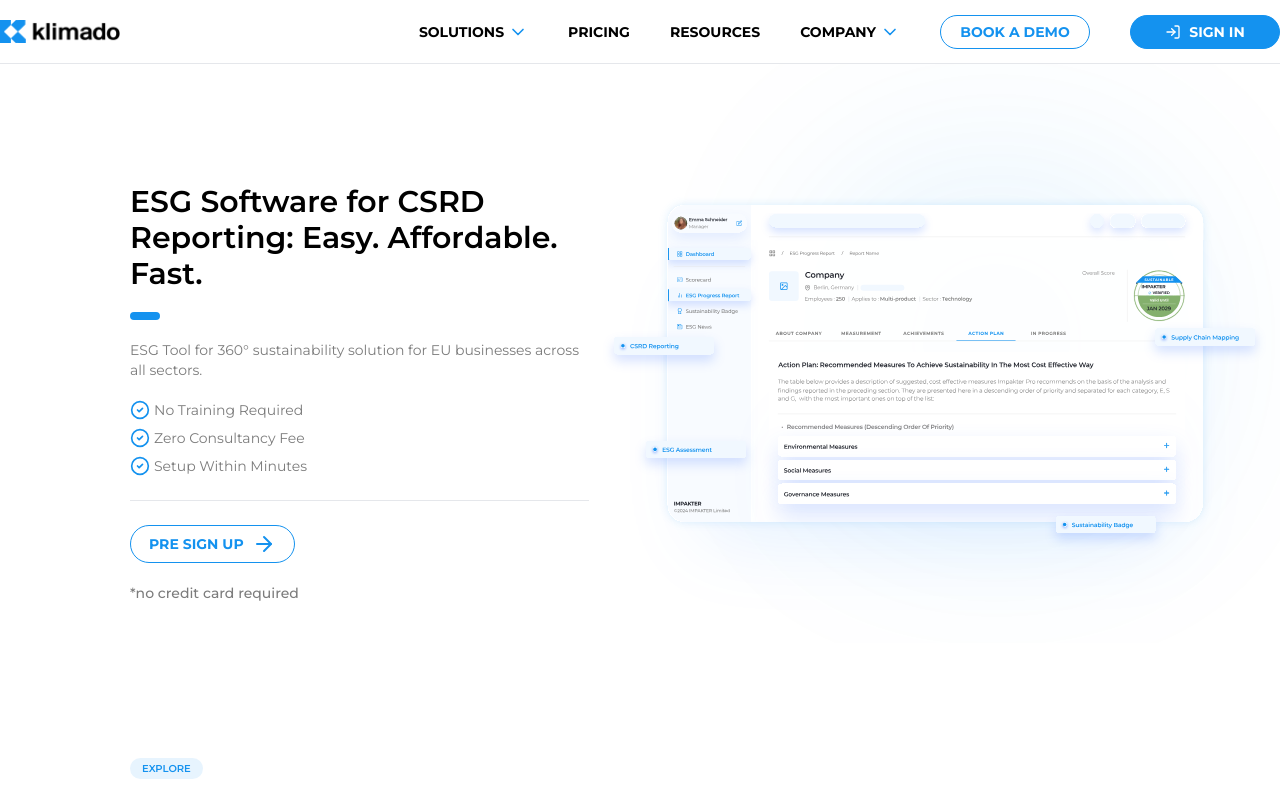
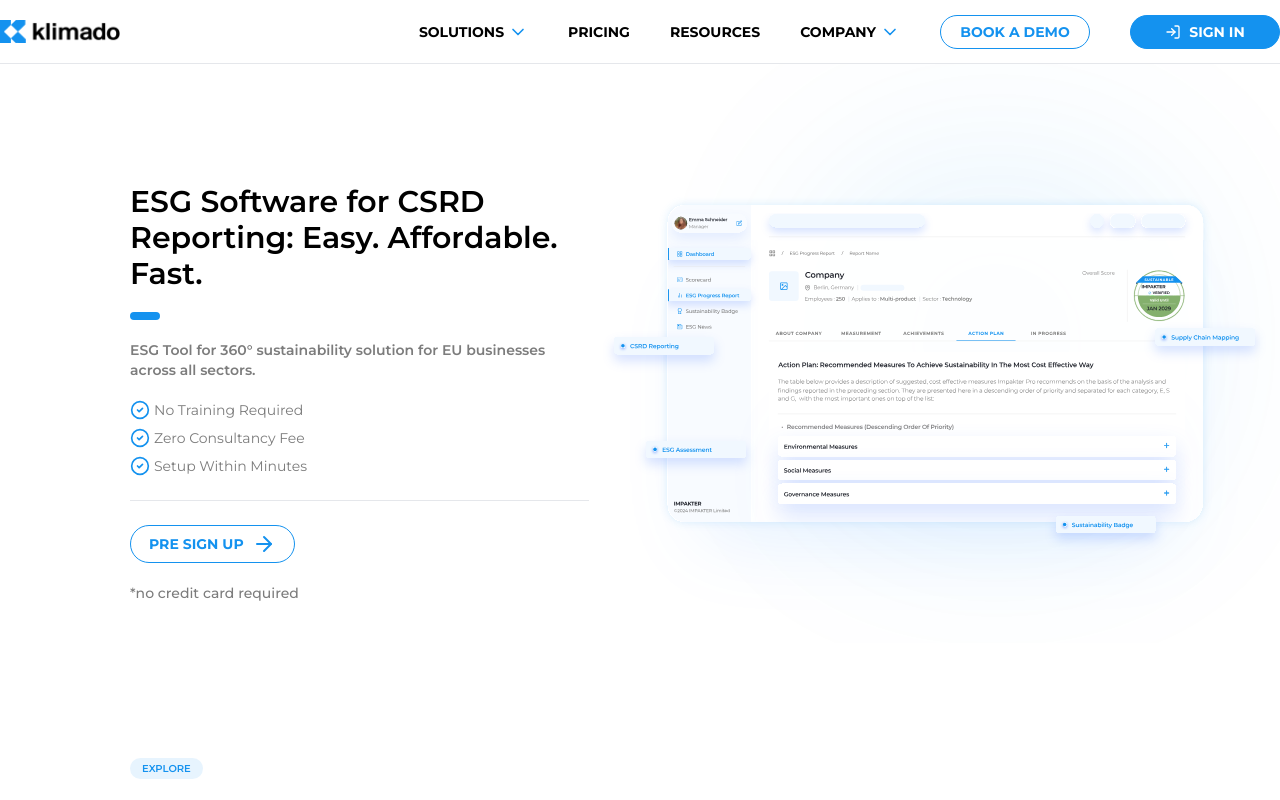
Before and after one commit to RaoAkif/Klimado, a Next.js app: page / in a window 1280 px wide. Shown: the top 800 px of the page. Built offline with nearby package versions, Linux system fonts and the light colour scheme.

Commit message:
Bold the p-content text

```diff
--- a/src/app/(routes)/components/hero.tsx
+++ b/src/app/(routes)/components/hero.tsx
@@ -22,9 +22,8 @@
             ESG Software for CSRD Reporting: Easy. Affordable. Fast.
           </h1>
           <Line />
-          <p className="p-content">
-            ESG Tool for 360° sustainability solution for EU businesses across
-            all sectors.
+          <p className="p-content" style={{ fontWeight: "600" }}>
+            ESG Tool for 360° sustainability solution for EU businesses across all sectors.
           </p>
           <ul className="flex flex-col gap-2 md:flex-row md:gap-5 lg:flex-col lg:gap-2 lg:">
             <li className="p-content flex gap-1 items-center">
```
